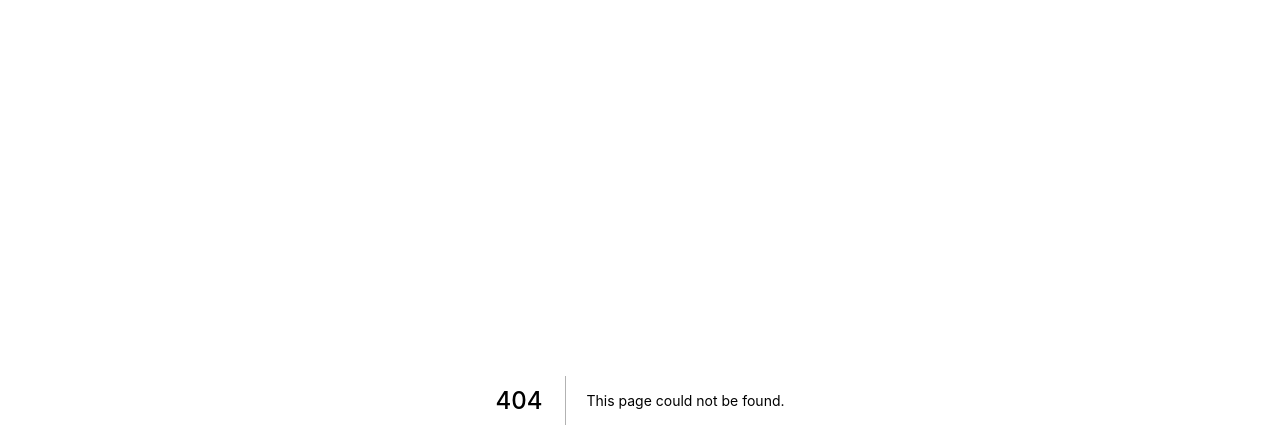
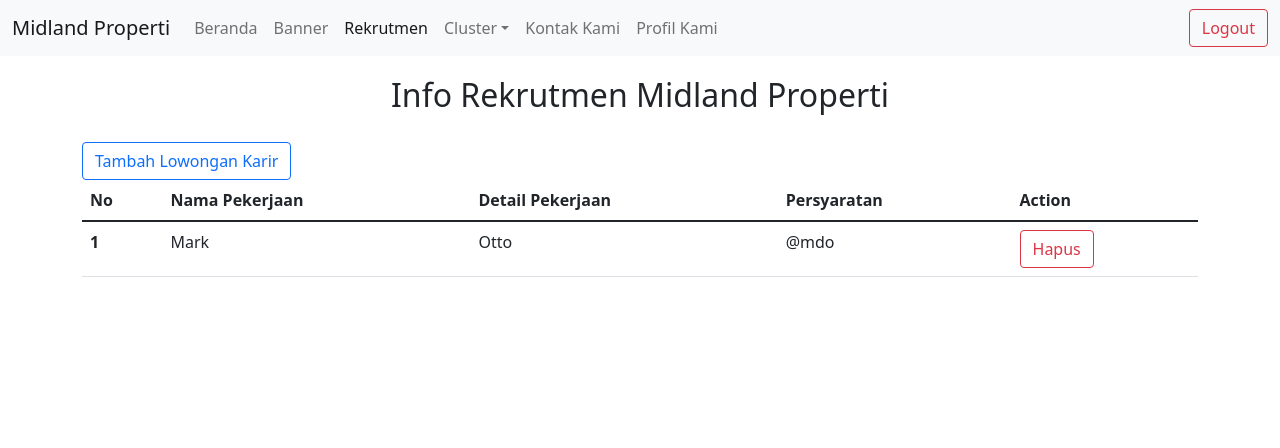
Before and after one commit to alvine998/adm_mid, a Next.js app: page /rekrutmen in a window 1280 px wide. Before the commit this address had no page. Shown: the top 448 px of the page. Built offline with nearby package versions, Linux system fonts and the light colour scheme.

Commit message:
tambah lowongan

```diff
--- a/components/Navbar/index.js
+++ b/components/Navbar/index.js
@@ -22,7 +22,7 @@ export default function Navbar(props) {
                                 <a className={'nav-link ' + (props.banner ? "active" : "")} href="/banner">Banner</a>
                             </li>
                             <li class="nav-item">
-                                <a className={'nav-link ' + (props.rekrut ? "active" : "")} href="#">Rekrutmen</a>
+                                <a className={'nav-link ' + (props.rekrut ? "active" : "")} href="/rekrutmen">Rekrutmen</a>
                             </li>
                             <li class="nav-item dropdown">
                                 <a className={'nav-link dropdown-toggle ' + (props.cluster ? "active" : "")} href="#" id="navbarDropdown" role="button" data-bs-toggle="dropdown" aria-expanded="false">
--- /dev/null
+++ b/pages/rekrutmen/index.js
@@ -0,0 +1,41 @@
+import React from 'react';
+import Navbar from '../../components/Navbar';
+
+function Rekrutmen(props) {
+    return (
+        <div>
+            <Navbar rekrut />
+
+            <div className='container'>
+                <h2 style={{ paddingTop: 20, textAlign: 'center' }}>Info Rekrutmen Midland Properti</h2>
+                <div style={{ paddingTop: 20 }}>
+                    <a className='btn btn-outline-primary' href='/rekrutmen/tambah-lowongan'>Tambah Lowongan Karir</a>
+                    <div>
+                        <table class="table table-stripped">
+                            <thead>
+                                <tr>
+                                    <th scope="col">No</th>
+                                    <th scope="col">Nama Pekerjaan</th>
+                                    <th scope="col">Detail Pekerjaan</th>
+                                    <th scope="col">Persyaratan</th>
+                                    <th scope="col">Action</th>
+                                </tr>
+                            </thead>
+                            <tbody>
+                                <tr>
+                                    <th scope="row">1</th>
+                                    <td>Mark</td>
+                                    <td>Otto</td>
+                                    <td>@mdo</td>
+                                    <td><button className='btn btn-outline-danger'>Hapus</button></td>
+                                </tr>
+                            </tbody>
+                        </table>
+                    </div>
+                </div>
+            </div>
+        </div>
+    );
+}
+
+export default Rekrutmen;
```
Also changed, not shown: pages/rekrutmen/tambah-lowongan.js (added, +28 -0 lines).
